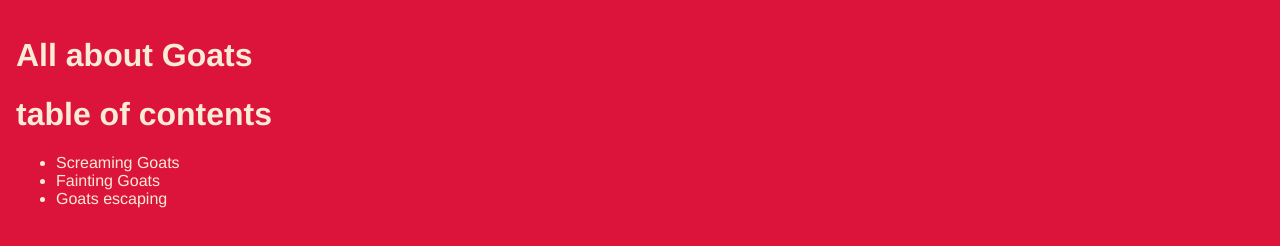
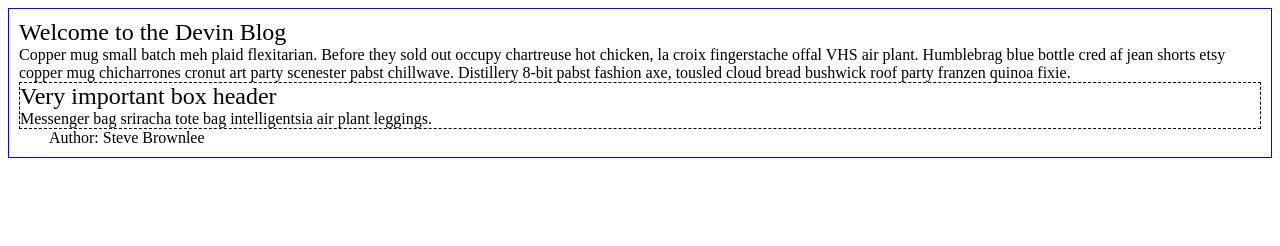
Before and after one commit to dconroy91/Query-selectors, a plain HTML site: page index.html in a window 1280 px wide. Drawn offline with Linux system fonts and the light colour scheme.

Commit message:
got further into my work

```diff
--- a/index.html
+++ b/index.html
@@ -1,5 +1,6 @@
 <!DOCTYPE html>
 <html lang="en">
+
 <head>
   <meta charset="UTF-8" />
   <meta name="viewport content=width=device-width, initial-scale=1.0" />
@@ -7,14 +8,33 @@
   <link rel="stylesheet" href="style.css" />
   <title>Document</title>
 </head>
+
 <body>
-    <h1>All about Goats</h1>
-    <h1>table of contents</h1>
-    <ul>
-      <li>Screaming Goats</li>
-      <li>Fainting Goats</li>
-      <li>Goats escaping</li>
-    </ul>
+  <article class="article">
+    <section class="article__header">
+      Welcome to my blog
+    </section>
+    <section class="article__content">
+      Copper mug small batch meh plaid flexitarian. Before they
+      sold out occupy chartreuse hot chicken, la croix
+      fingerstache offal VHS air plant. Humblebrag blue bottle
+      cred af jean shorts etsy copper mug chicharrones cronut
+      art party scenester pabst chillwave. Distillery 8-bit
+      pabst fashion axe, tousled cloud bread bushwick roof party
+      franzen quinoa fixie.
+    </section>
+    <aside class="aside_box--dark dashed">
+      <div class="article__header">
+        Very important box header
+      </div>
+      Messenger bag sriracha tote bag intelligentsia air plant
+      leggings.
+    </aside>
+    <section class="article__footer">
+      Author: Steve Brownlee
+    </section>
+  </article>
   <script src="script.js"></script>
 </body>
+
 </html>
--- a/script.js
+++ b/script.js
@@ -1,12 +1,28 @@
-function applyGoatMode(){
-    //select body element
-    const bodyElement = document.querySelector("body");
-    // apply class of goat mode to body element
-    bodyElement.classList.add("goat-mode");
+// function applyGoatMode(){
+//     //select body element
+//     const bodyElement = document.querySelector("body");
+//     // apply class of goat mode to body element
+//     bodyElement.classList.add("goat-mode");
 
-    const listItems = document.querySelectorAll(".list-item")
-    console.log("should be all items", listItems)
-    listItems.classList.add("orange-backround");
-    for(let i = -0;)
+//     const listItems = document.querySelectorAll(".list-item")
+//     console.log("should be all items", listItems)
+//     listItems.classList.add("orange-backround");
+//     for(let i = -0;)
+// }
+// applyGoatMode();
+
+function applyChanges(){
+    const articleOne = document.querySelector(".article__header")
+    articleOne.textContent = "Welcome to the Devin Blog"
+
 }
-applyGoatMode();
+
+function secondChanges(){
+const articleAll = document.querySelectorAll(".article__header")
+for(let i = 0; i < articleAll.length; i ++)
+    articleAll[i].classList.add("important")
+}
+
+
+applyChanges()
+secondChanges()
--- a/style.css
+++ b/style.css
@@ -1,4 +1,4 @@
-body{
+/* body{
     font-family: 'Franklin Gothic Medium', 'Arial Narrow', Arial, sans-serif;
     padding: 1em;
     margin: auto;
@@ -9,4 +9,26 @@ body{
 .goat-mode{
     font-family: cursive;
     background-color: black;
+} */
+
+
+.article {
+    padding: 10px;
+    border: 1px solid blue;
 }
+
+.article__header {
+    font-size: 1.5em;
+}
+
+.article__footer {
+    padding: 0 30px;
+}
+
+.goldenrod {
+    background-color: goldenrod;
+}
+
+.dashed {
+    border: 1px dashed black;
+}
```
Lines whose indentation alone changed are shown as unchanged.
